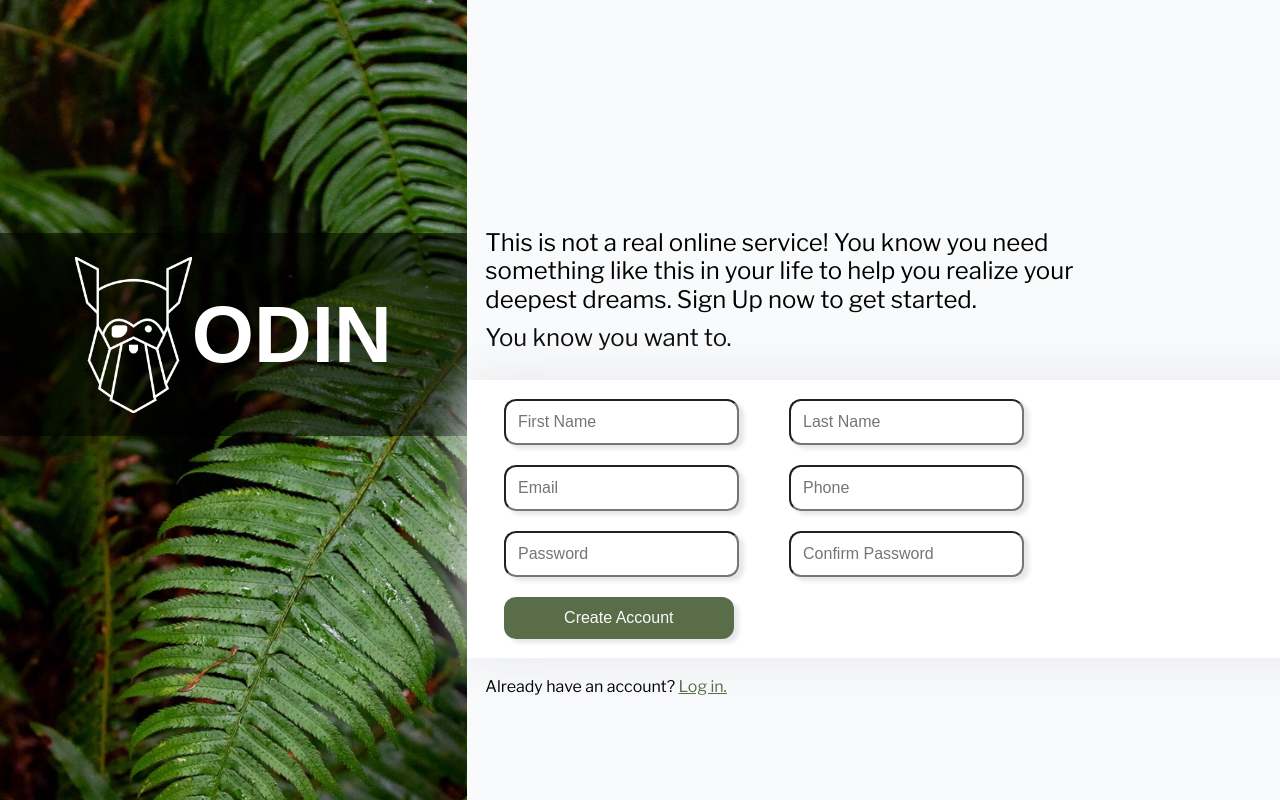
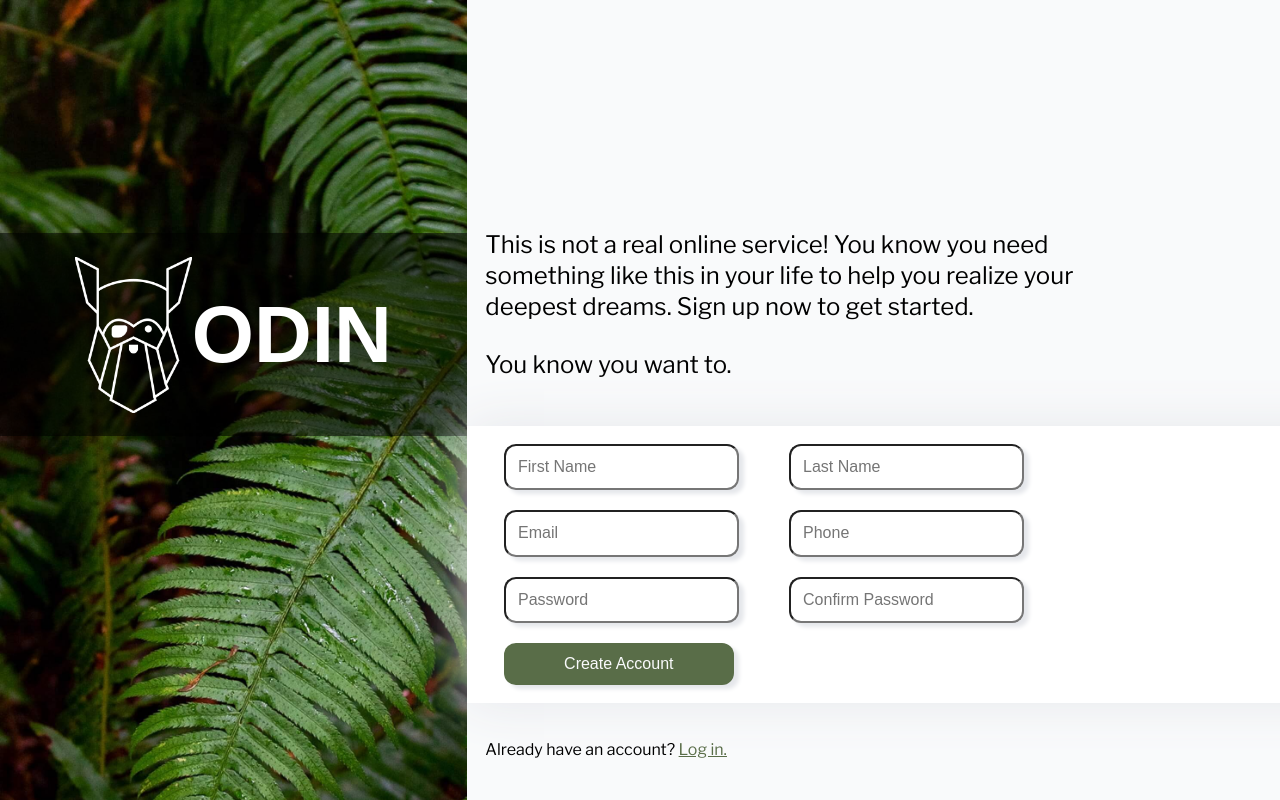
Before and after one commit to J-Skarbek/Sign-Up-Form, a plain HTML site: page index.html in a window 1280 px wide. Shown: the top 800 px of the page. Drawn offline with nearby package versions, Linux system fonts and the light colour scheme; a web font is replaced by a local one.

Commit message:
Final touches.

```diff
--- a/index.html
+++ b/index.html
@@ -27,7 +27,7 @@
         <div class="right-side">
             <!-- <div class="right-container"> -->
                 <div class="text1">
-                    <p>This is not a real online service! You know you need something like this in your life to help you realize your deepest dreams. Sign Up <em>now</em> to get started.</p>
+                    <p>This is not a real online service! You know you need something like this in your life to help you realize your deepest dreams. Sign up <em>now</em> to get started.</p>
                     <p>You <em>know</em> you want to.</p>
                 </div>
                 <div class="form-container">
--- a/styles.css
+++ b/styles.css
@@ -164,17 +164,19 @@ input:valid {
 }
 
 div > p {
-    line-height: 1.2;
+    line-height: 1.3;
     margin-bottom: 1%;
     padding-right: 25%;
 }
 
 .text1 p {
     font-size: 1.5rem;
+    padding-bottom: 2%;
 }
 
 .text2 p {
     font-size: 1rem;
+    padding-top: 2%;
 }
 
 .form-container {
```
